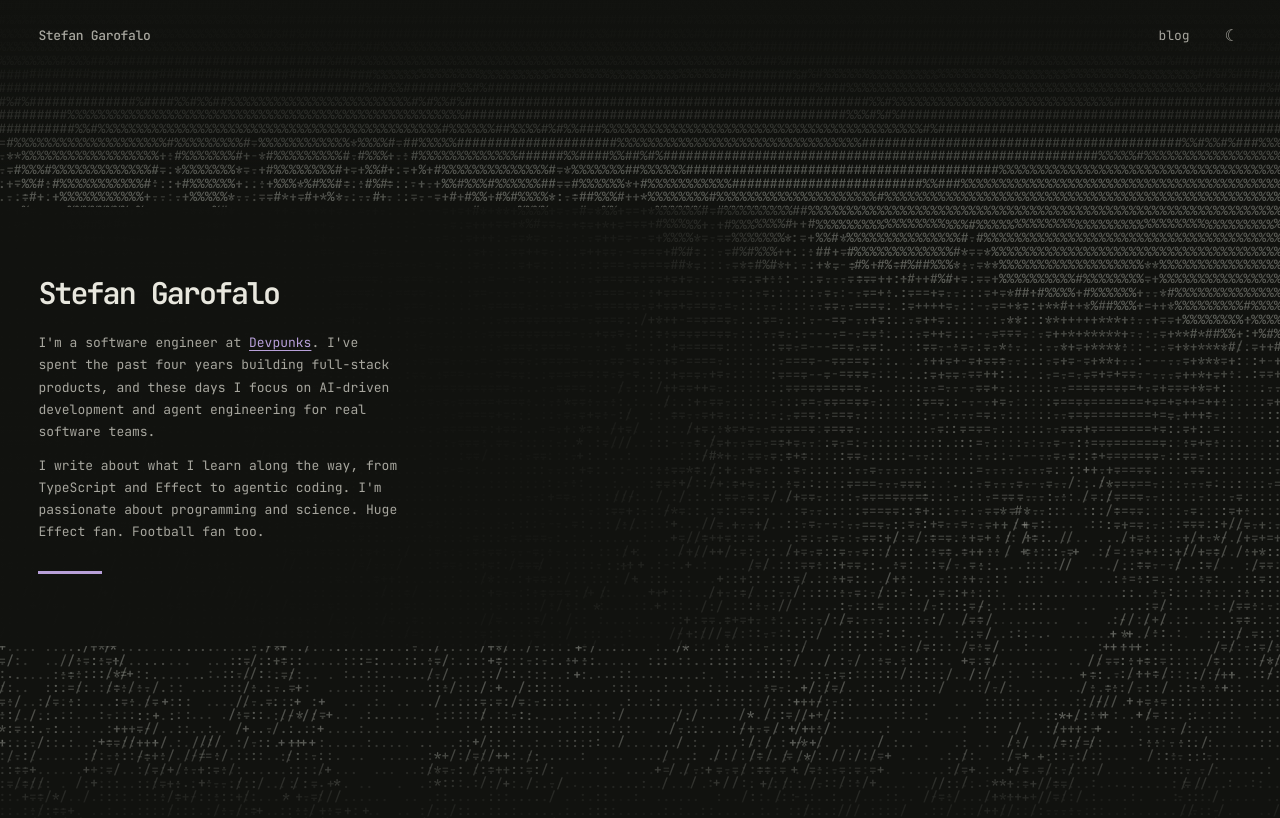
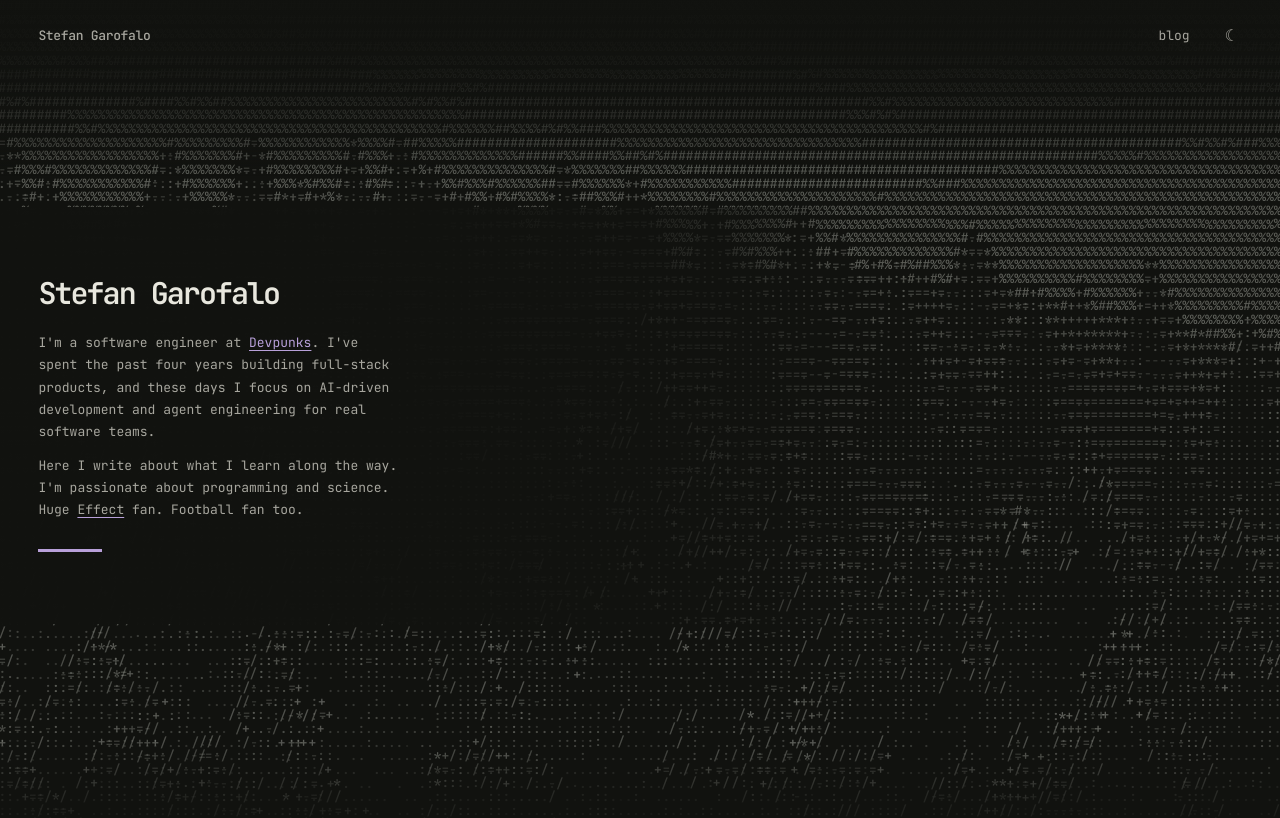
Before and after one commit to stefan-garofalo/stefangarofalo.dev, a Next.js app: page / in a window 1280 px wide. Shown: the top 818 px of the page. Built offline with nearby package versions, Linux system fonts and the light colour scheme.

Commit message:
feat: link Effect in homepage intro
- Turn "Effect" in the home bio into an external link to effect.website
- Tighten the intro sentence; drop the TypeScript/agentic-coding list
- Switch Codex config flag from codex_hooks to hooks

```diff
--- a/app/page.tsx
+++ b/app/page.tsx
@@ -36,9 +36,15 @@ export default function Page() {
                 agent engineering for real software teams.
               </p>
               <p>
-                I write about what I learn along the way, from TypeScript and
-                Effect to agentic coding. I&apos;m passionate about programming
-                and science. Huge Effect fan. Football fan too.
+                Here I write about what I learn along the way. I&apos;m
+                passionate about programming and science. Huge{' '}
+                <a
+                  className="underline decoration-[var(--accent)] underline-offset-[0.2em] transition-opacity hover:opacity-70 focus-visible:outline focus-visible:outline-1 focus-visible:outline-offset-[3px] focus-visible:outline-[var(--accent)] motion-reduce:transition-none"
+                  href="https://effect.website/"
+                >
+                  Effect
+                </a>{' '}
+                fan. Football fan too.
               </p>
             </div>
             <span
```
Also changed, not shown: 1 other file (tests, documents, lock files or other folders).
